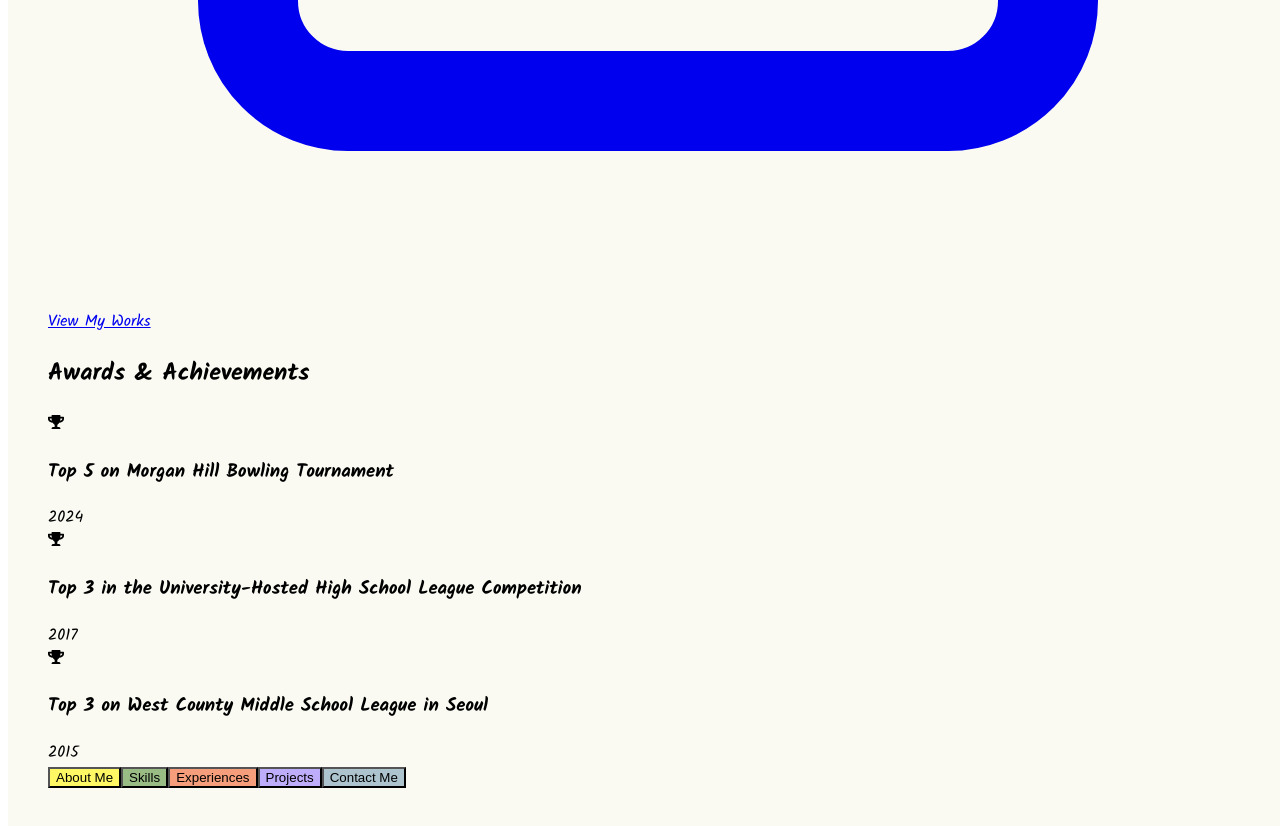
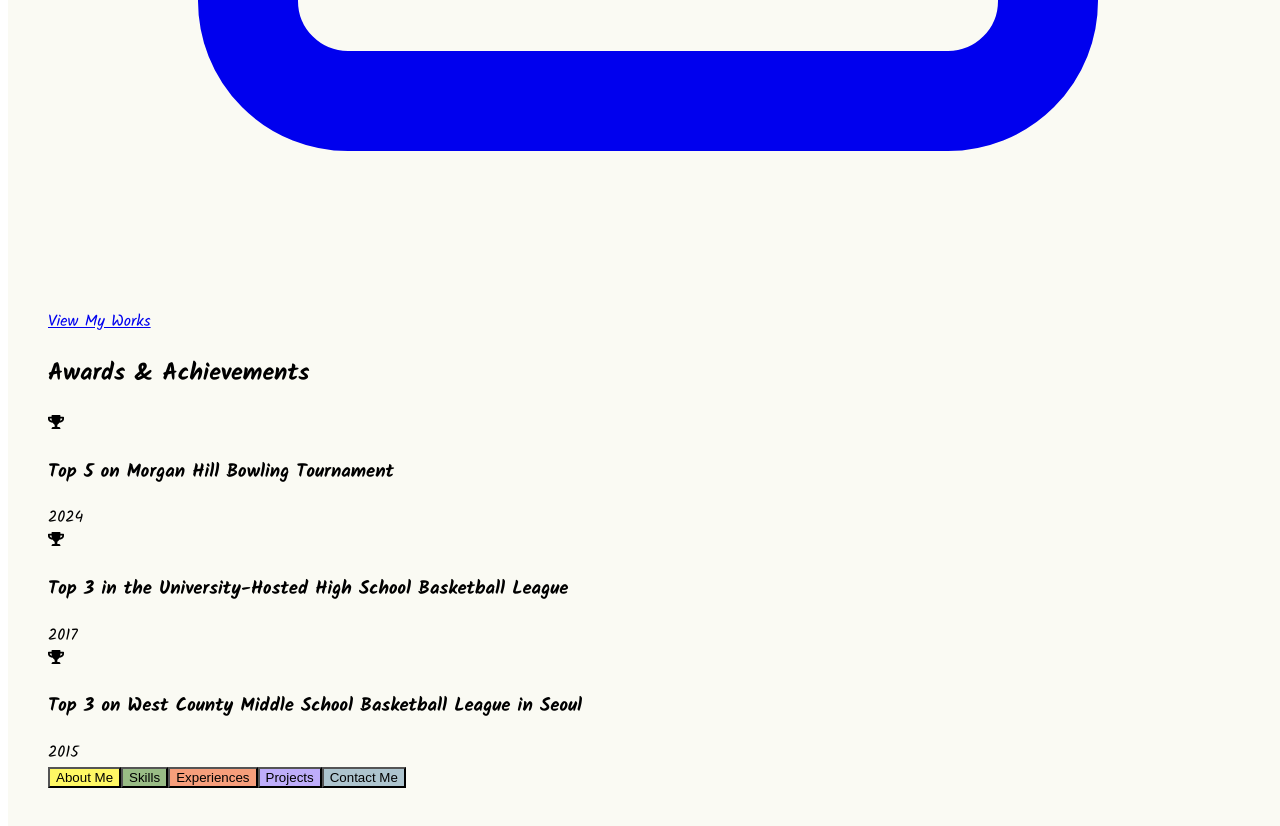
Before and after one commit to driffe/ohblog, a Next.js app in the folder oh-blog/: page /content/playground in a window 1280 px wide. Shown: the part 1810-2636 px from the top of the page. Built offline with nearby package versions, Linux system fonts and the light colour scheme.

Commit message:
change description on awards in playground

```diff
--- a/oh-blog/pages/content/playground.tsx
+++ b/oh-blog/pages/content/playground.tsx
@@ -70,12 +70,12 @@ export default function Playground() {
       year: "2024",
     },
     {
-      title: "Top 3 in the University-Hosted High School League Competition",
+      title: "Top 3 in the University-Hosted High School Basketball League",
       year: "2017",
 
     },
     {
-      title: "Top 3 on West County Middle School League in Seoul",
+      title: "Top 3 on West County Middle School Basketball League in Seoul",
       year: "2015",
     }
   ];
```
